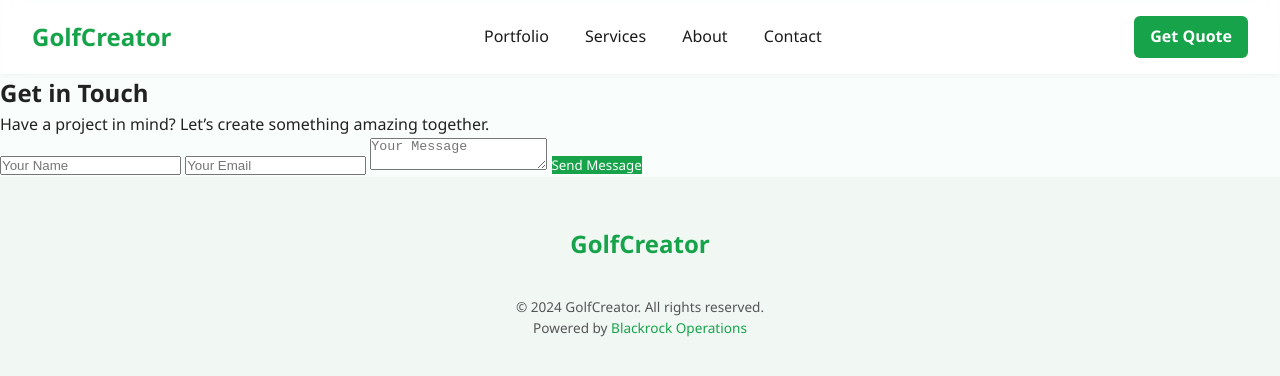
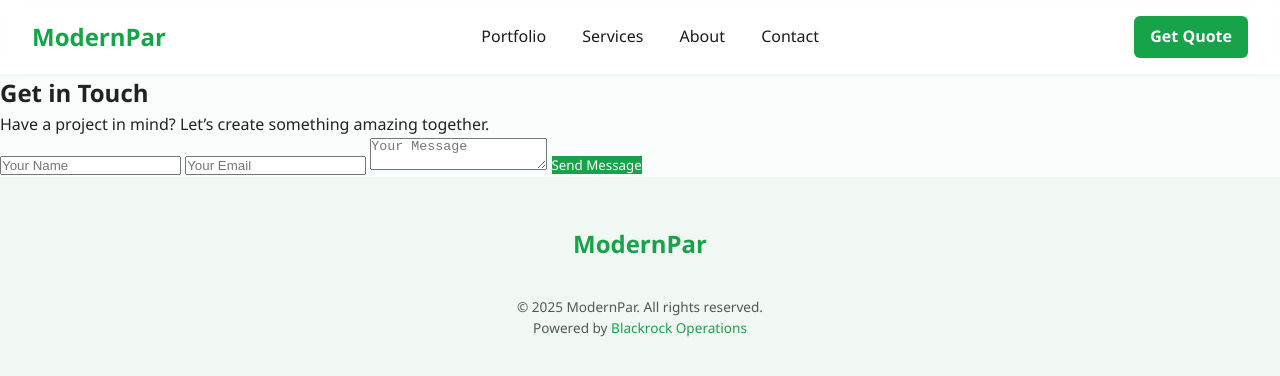
Before and after one commit to golfshare/golfcreator, a plain HTML site: page contact.html in a window 1280 px wide. Drawn offline with Linux system fonts and the light colour scheme.

Commit message:
Update contact.html

```diff
--- a/contact.html
+++ b/contact.html
@@ -3,13 +3,13 @@
 <head>
   <meta charset="UTF-8">
   <meta name="viewport" content="width=device-width, initial-scale=1.0">
-  <title>Contact - GolfCreator</title>
+  <title>Contact - ModernPar</title>
   <link rel="stylesheet" href="style.css">
 </head>
 <body>
   <!-- Navbar -->
   <header class="navbar">
-    <a href="index.html" class="logo">GolfCreator</a>
+    <a href="index.html" class="logo">ModernPar</a>
     <nav>
       <a href="index.html#portfolio">Portfolio</a>
       <a href="index.html#services">Services</a>
@@ -33,8 +33,8 @@
 
   <!-- Footer -->
   <footer>
-    <a href="index.html" class="footer-brand">GolfCreator</a>
-    <p>&copy; 2024 GolfCreator. All rights reserved.</p>
+    <a href="index.html" class="footer-brand">ModernPar</a>
+    <p>&copy; 2025 ModernPar. All rights reserved.</p>
     <p class="powered">Powered by <a href="https://blackrockoperations.com" target="_blank">Blackrock Operations</a></p>
   </footer>
 </body>
```
